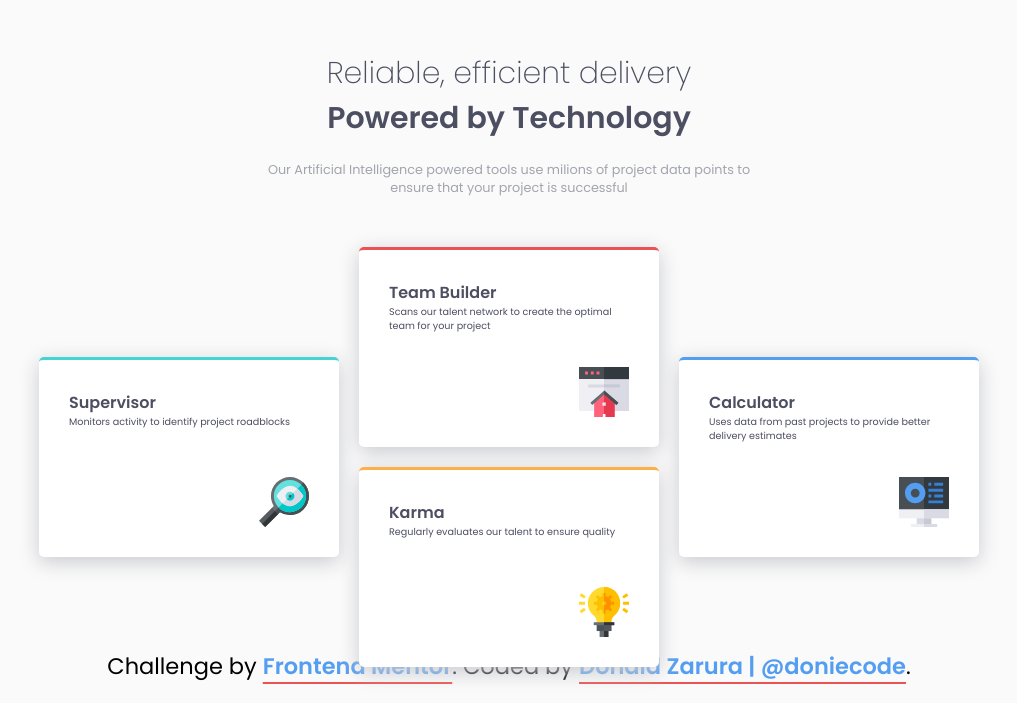
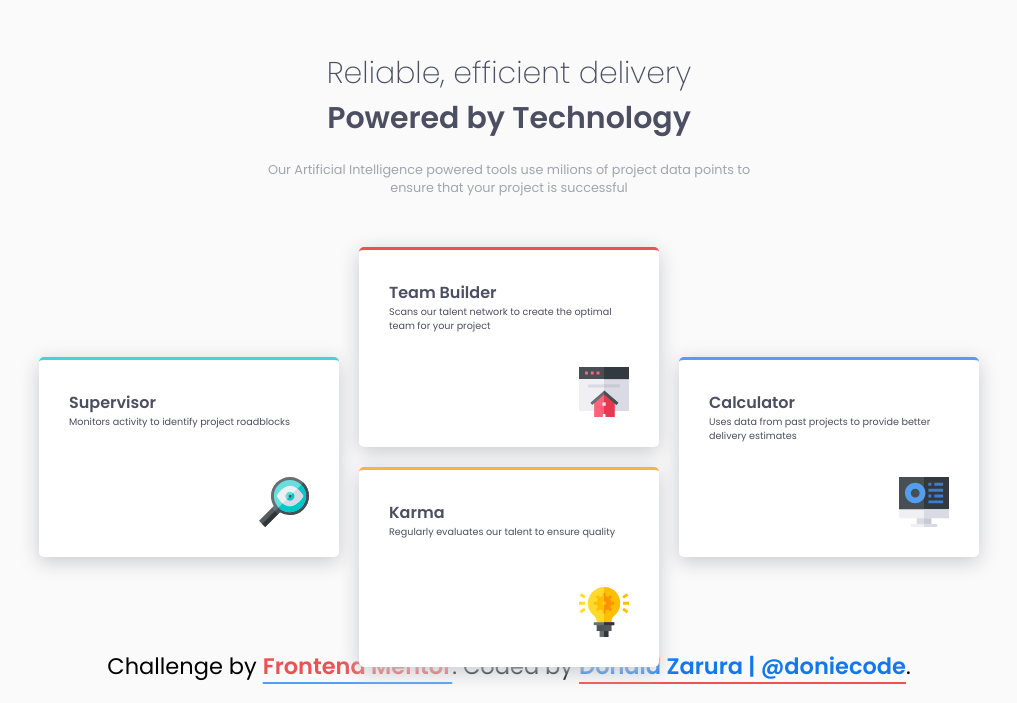
Before and after one commit to doniecode/4-card-feature-section, a plain HTML site: page index.html in a window 1280 px wide. Shown: the part 151-854 px from the top of the page, without its empty margins (131-1148 px from the left). Drawn offline with Linux system fonts and the light colour scheme.

Commit message:
Add files via upload

```diff
--- a/style.css
+++ b/style.css
@@ -132,11 +132,16 @@ border-radius: 5px;
   font-size: 1.5em;
 }
 
+.attribution a:first-child{
+  text-decoration-color: hsl(212, 86%, 64%);
+  color: hsl(0, 78%, 62%);
+}
+
 .attribution a{
   text-underline-offset: 0.5rem;
   text-decoration-color:hsl(0, 78%, 62%);
   font-weight: bold;
-  color: hsl(212, 86%, 64%);
+  color: hsl(212, 86%, 50%);
 }
 
 
```
